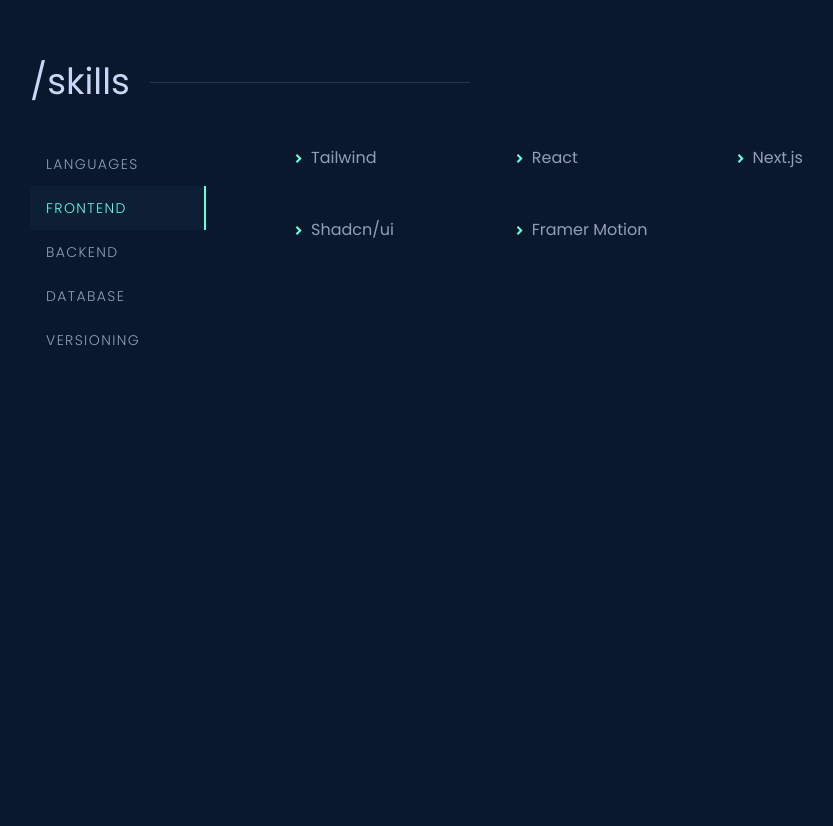
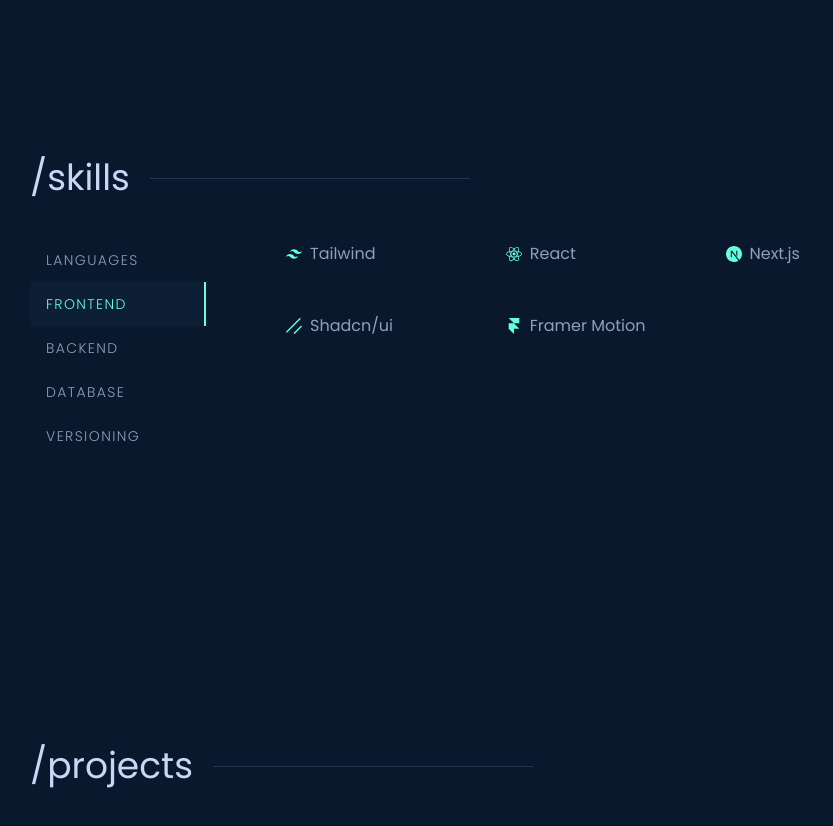
Before and after one commit to DavideAvagnano/portfolio-website, a Next.js app: page / in a window 1280 px wide. Shown: the part 1546-2372 px from the top of the page, without its empty margins (98-931 px from the left). Before the commit the page ends 2020 px from the top, so only its background shows below. Built offline with nearby package versions, Linux system fonts and the light colour scheme; what tailwindcss-motion would draw is missing.

Commit message:
fix generali e sostituzione freccia generica con icona personalizzata per ogni skill

```diff
--- a/app/globals.css
+++ b/app/globals.css
@@ -53,5 +53,5 @@
 }
 
 .section {
-  @apply w-full max-w-screen-lg mx-auto py-28 leading-loose;
+  @apply w-full max-w-screen-lg mx-auto py-36 leading-loose;
 }
--- a/app/page.tsx
+++ b/app/page.tsx
@@ -1,6 +1,7 @@
 import { Intro } from "@/components/intro/intro";
 import { About } from "@/components/about/about";
 import { Skills } from "@/components/skills/skills";
+import { Projects } from "@/components/projects/projects";
 
 export default function WebSite() {
   return (
@@ -8,6 +9,7 @@
       <Intro />
       <About />
       <Skills />
+      <Projects />
     </main>
   );
 }
--- a/components/navbar/logo.tsx
+++ b/components/navbar/logo.tsx
@@ -2,7 +2,7 @@
 
 export const Logo = () => {
   return (
-    <Link href="/" className="text-xl font-semibold">
+    <Link href="/" className="text-xl xl:text-2xl font-semibold">
       <span className="text-accent">{"<"}</span>
       DA
       <span className="text-accent">{" />"}</span>
--- /dev/null
+++ b/components/projects/projects.tsx
@@ -0,0 +1,9 @@
+import { SectionHeading } from "../section-heading";
+
+export const Projects = () => {
+  return (
+    <section id="projects" className="section">
+      <SectionHeading label="/projects" />
+    </section>
+  );
+};
--- a/components/skills/single-skill.tsx
+++ b/components/skills/single-skill.tsx
@@ -1,5 +1,5 @@
 import { motion } from "framer-motion";
-import { RiArrowDropRightLine } from "react-icons/ri";
+import { SkillType } from "@/data/types";
 
 const fadeInAnimationVariants = {
   initial: {
@@ -16,7 +16,7 @@
 };
 
 interface SingleSkillProps {
-  skill: string;
+  skill: SkillType;
   index: number;
 }
 
@@ -28,10 +28,10 @@
       whileInView="animate"
       viewport={{ once: true }}
       custom={index}
-      className="flex items-center 2xl:text-lg"
+      className="flex gap-2 items-center 2xl:text-lg"
     >
-      <RiArrowDropRightLine size={25} className="text-accent" />
-      {skill}
+      <span className="text-accent">{skill.icon}</span>
+      {skill.name}
     </motion.li>
   );
 };
--- a/components/skills/skills.tsx
+++ b/components/skills/skills.tsx
@@ -3,7 +3,7 @@
 import { useState } from "react";
 import { skillsData } from "@/data/skills-data";
 
-import { SkillCategoryType } from "@/data/types";
+import { SkillCategoryType, SkillType } from "@/data/types";
 
 import { SectionHeading } from "@/components/section-heading";
 import { SkillCategory } from "@/components/skills/skill-category";
@@ -33,8 +33,8 @@
 
         <div className="">
           <ul className="grid grid-cols-1 sm:grid-cols-2 lg:grid-cols-3 gap-y-5 lg:gap-y-10 gap-x-20 place-content-center">
-            {skillsData[selectedCategory].map((skill, index) => (
-              <SingleSkill key={skill} index={index} skill={skill} />
+            {skillsData[selectedCategory].map((skill: SkillType, index) => (
+              <SingleSkill key={skill.name} index={index} skill={skill} />
             ))}
           </ul>
         </div>
--- a/data/skills-data.ts
+++ b/data/skills-data.ts
@@ -1,7 +1,46 @@
+import React from "react";
+import {
+  SiTypescript,
+  SiPython,
+  SiTailwindcss,
+  SiReact,
+  SiNextdotjs,
+  SiShadcnui,
+  SiFramer,
+  SiNodedotjs,
+  SiExpress,
+  SiMongodb,
+  SiMongoose,
+  SiPrisma,
+  SiPostgresql,
+  SiGit,
+  SiGithub,
+} from "react-icons/si";
+
 export const skillsData = {
-  languages: ["TypeScript", "Python"],
-  frontend: ["Tailwind", "React", "Next.js", "Shadcn/ui", "Framer Motion"],
-  backend: ["Node.js", "Express"],
-  database: ["MongoDB", "Mongoose", "Prisma ORM", "PostgreSQL", "MySQL"],
-  versioning: ["Git", "GitHub"],
+  languages: [
+    { name: "TypeScript", icon: React.createElement(SiTypescript) },
+    { name: "Python", icon: React.createElement(SiPython) },
+  ],
+  frontend: [
+    { name: "Tailwind", icon: React.createElement(SiTailwindcss) },
+    { name: "React", icon: React.createElement(SiReact) },
+    { name: "Next.js", icon: React.createElement(SiNextdotjs) },
+    { name: "Shadcn/ui", icon: React.createElement(SiShadcnui) },
+    { name: "Framer Motion", icon: React.createElement(SiFramer) },
+  ],
+  backend: [
+    { name: "Node.js", icon: React.createElement(SiNodedotjs) },
+    { name: "Express", icon: React.createElement(SiExpress) },
+  ],
+  database: [
+    { name: "MongoDB", icon: React.createElement(SiMongodb) },
+    { name: "Mongoose", icon: React.createElement(SiMongoose) },
+    { name: "Prisma", icon: React.createElement(SiPrisma) },
+    { name: "PostgreSQL", icon: React.createElement(SiPostgresql) },
+  ],
+  versioning: [
+    { name: "Git", icon: React.createElement(SiGit) },
+    { name: "GitHub", icon: React.createElement(SiGithub) },
+  ],
 };
--- a/data/types.ts
+++ b/data/types.ts
@@ -1,3 +1,8 @@
 import { skillsData } from "@/data/skills-data";
 
 export type SkillCategoryType = keyof typeof skillsData;
+
+export type SkillType = {
+  name: string;
+  icon: React.ReactNode;
+};
```
